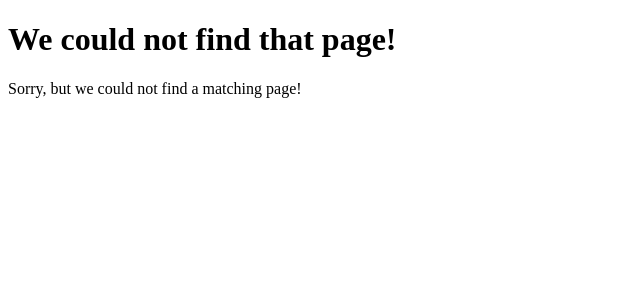
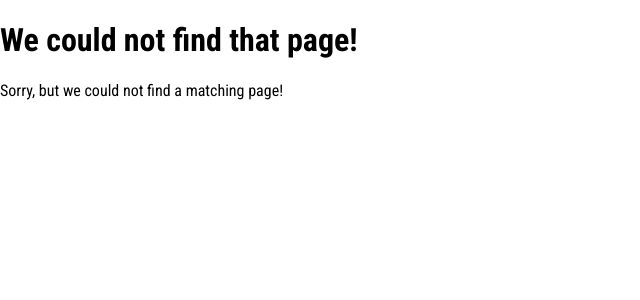
Before and after one commit to Janotelo/Python_Django, a Django app: template monthly_challenges/templates/404.html in a window 1280 px wide. Shown: the top 300 px of the page, without its empty margins (0-640 px from the left). Run offline with Django 4.2, Linux system fonts and the light colour scheme; the template is opened without the code that fills it, so the values that code supplies are empty.

Commit message:
Added STATICFILES_DIRS in settings | Utilized font.google.com | Included static file in base.html

```diff
--- a/monthly_challenges/monthly_challenges/settings.py
+++ b/monthly_challenges/monthly_challenges/settings.py
@@ -123,6 +123,11 @@ USE_TZ = True
 
 STATIC_URL = 'static/' # should also have this for CSS Static files
 
+# inserted manually which is a setting of django to see static files globally
+STATICFILES_DIRS = [
+    BASE_DIR / "static"
+]
+
 # Default primary key field type
 # https://docs.djangoproject.com/en/4.2/ref/settings/#default-auto-field
 
--- /dev/null
+++ b/monthly_challenges/static/styles.css
@@ -0,0 +1,12 @@
+/* Global Static file for the whole project */
+
+/* fonts imported from fonts.google.com */
+@import url('https://fonts.googleapis.com/css2?family=Roboto+Condensed:wght@400;700&display=swap');
+
+html {
+    font-family: 'Roboto Condensed', sans-serif;
+}
+
+body {
+    margin: 0;
+}
--- a/monthly_challenges/templates/base.html
+++ b/monthly_challenges/templates/base.html
@@ -1,3 +1,5 @@
+{% load static %}
+
 <!DOCTYPE html>
 <html lang="en">
 
@@ -5,6 +7,7 @@
     <meta charset="UTF-8">
     <meta name="viewport" content="width=device-width, initial-scale=1.0">
     <title>{% block page_title %}My Challenge{%  endblock %}</title>
+    <link rel="stylesheet" href="{% static "styles.css" %}">
     {% block css_files%}
 
     {% endblock %}
```
